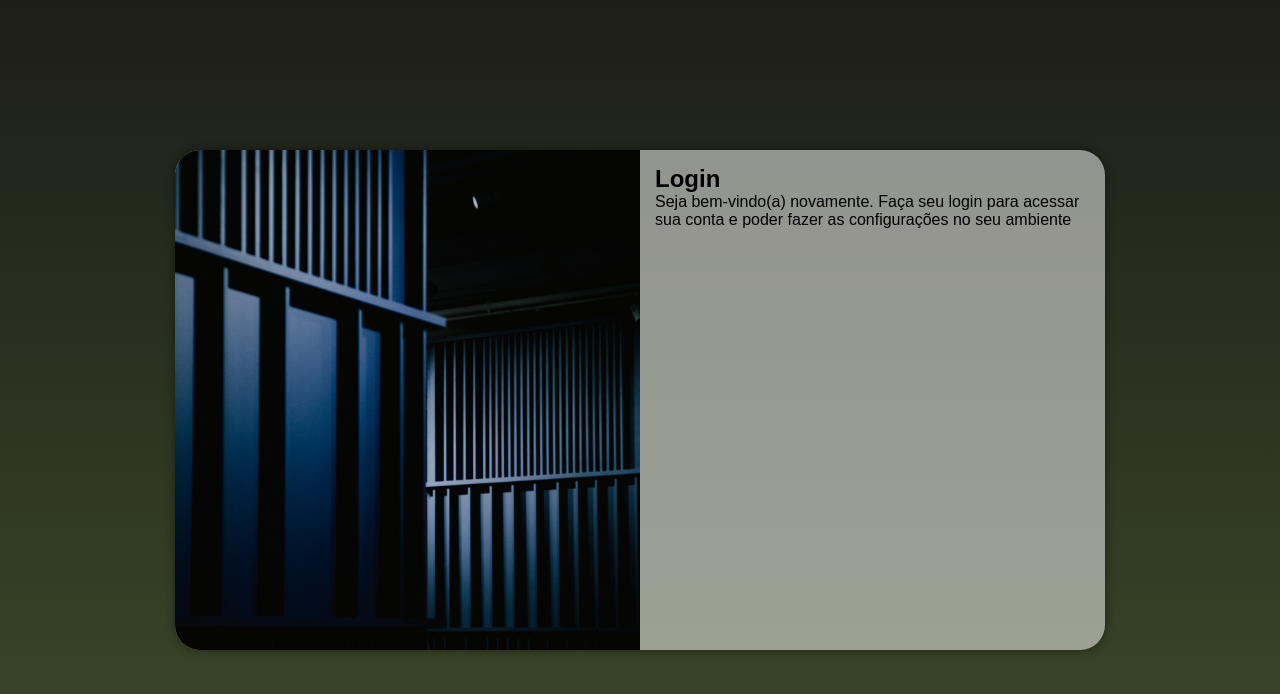
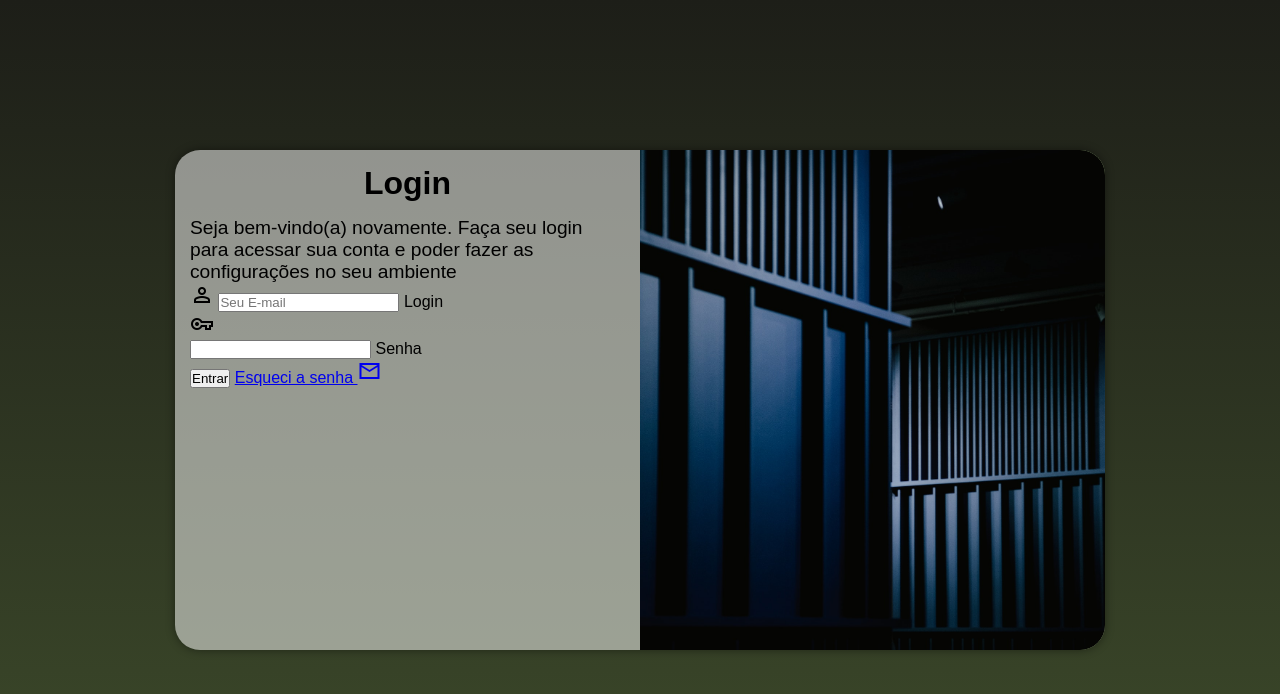
Before and after one commit to Filipsant/projeto-login, a plain HTML site: page index.html in a window 1280 px wide. Drawn offline with nearby package versions, Linux system fonts and the light colour scheme.

Commit message:
criei o formulario do projeto login

```diff
--- a/estilos/mediaquery.css
+++ b/estilos/mediaquery.css
@@ -34,13 +34,21 @@
     }
 
     section#login > div#imagem{
-        float: left;
+        float:right;
         width: 50%;
         height: 100% ;
     }
 
     section#login > div#formulario{
-        float: right;
+        float: left;
         width: 50%;
     }
+
+    div#formulario > h1{
+        font-size: 2em;
+    }
+
+    div#formulario > p {
+        font-size: 1.2em;
+    }
 }
--- a/estilos/style.css
+++ b/estilos/style.css
@@ -58,3 +58,12 @@ section#login > div#formulario{
     display: block;
     padding: 15px;
 }
+
+div#formulario > h1 {
+    text-align: center;
+    margin-bottom: 15px;
+}
+
+div#formulario > p {
+    font-size: 0.8em;
+}
--- a/index.html
+++ b/index.html
@@ -7,6 +7,7 @@
     <title>Login</title>
     <link rel="stylesheet" href="estilos/style.css">
     <link rel="stylesheet" href="estilos/mediaquery.css">
+    <link rel="stylesheet" href="https://fonts.googleapis.com/css2?family=Material+Symbols+Sharp:opsz,wght,FILL,GRAD@20..48,100..700,0..1,-50..200" />
 </head>
 <body>
     <main>
@@ -17,11 +18,24 @@
           <div id="formulario">
             <h1>Login</h1>
             <p> Seja bem-vindo(a) novamente. Faça seu login para acessar sua conta e poder fazer as configurações no seu ambiente </p>
-            <form action="login.php" method="post">
-
-
-
-
+            <form action="login.php" method="post" autocomplete="on">
+            <div class="campo">
+                <span class="material-symbols-sharp">
+                    person
+                    </span>
+              <input type="email" name="login" id="ilogin" placeholder="Seu E-mail" autocomplete="email" required minlength="8" maxlength="50">
+              <label for="ilogin">Login</label>
+            </div>
+            <span class="material-symbols-sharp">
+                vpn_key
+                </span>
+            <div class="campo">
+              <input type="password" name="senha" id="isenha" autocomplete="current-password" required minlength="5" max="20">
+              <label for="isenha">Senha</label>
+            </div>
+            <input type="submit" value="Entrar">
+            <a href="esqueci.html">Esqueci a senha <i class="material-symbols-sharp">mail
+            </i></a>
             </form>
           </div>
         </section>
```
